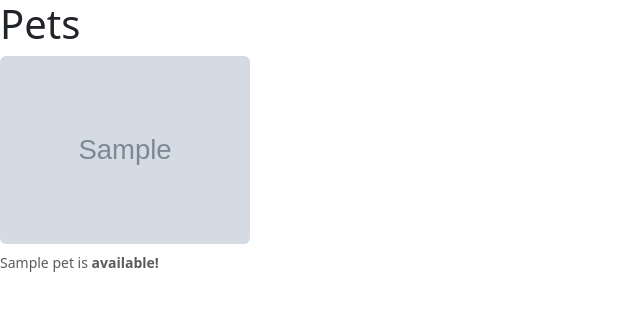
After one commit to RQuicho/WTForms-Adoption_Agency_Exercise, a Flask app: template templates/pets_list.html in a window 1280 px wide. The commit adds this page. Shown: the top 311 px of the page, without its empty margins (0-640 px from the left). Run offline with Flask 2, Linux system fonts and the light colour scheme; the template is opened without the code that fills it: values that come from a table or form of the project are taken from there, others are empty; tables that the repository leaves empty hold one stand-in row (values such as "Sample post"); grey boxes marked "Sample" are stand-in pictures.

Commit message:
adding route that shows all pets

```diff
--- a/app.py
+++ b/app.py
@@ -1,6 +1,6 @@
 from flask import Flask, request, render_template, redirect, flash, session
 from flask_debugtoolbar import DebugToolbarExtension
-from models import db, connect_db
+from models import db, connect_db, Pet
 
 
 app = Flask(__name__)
@@ -13,3 +13,11 @@ app.config['DEBUG_TB_INTERCEPT_REDIRECTS'] = False
 debug = DebugToolbarExtension(app)
 
 connect_db(app)
+
+@app.route('/')
+def list_all_pets():
+    """Show list of all pets"""
+
+    pets = Pet.query.all()
+
+    return render_template('pets_list.html', pets=pets)
--- a/templates/base.html
+++ b/templates/base.html
@@ -4,10 +4,13 @@
   <meta charset="UTF-8">
   <meta http-equiv="X-UA-Compatible" content="IE=edge">
   <meta name="viewport" content="width=device-width, initial-scale=1.0">
+  <link href="https://cdn.jsdelivr.net/npm/bootstrap@5.3.0-alpha3/dist/css/bootstrap.min.css" rel="stylesheet" integrity="sha384-KK94CHFLLe+nY2dmCWGMq91rCGa5gtU4mk92HdvYe+M/SXH301p5ILy+dN9+nJOZ" crossorigin="anonymous">
+
   <title>{% block title %} TITLE {% endblock %}</title>
 </head>
 <body>
   {% block content %} CONTENT {% endblock %}
 
+  <script src="https://cdn.jsdelivr.net/npm/bootstrap@5.3.0-alpha3/dist/js/bootstrap.bundle.min.js" integrity="sha384-ENjdO4Dr2bkBIFxQpeoTz1HIcje39Wm4jDKdf19U8gI4ddQ3GYNS7NTKfAdVQSZe" crossorigin="anonymous"></script>
 </body>
 </html>
--- /dev/null
+++ b/templates/pets_list.html
@@ -0,0 +1,23 @@
+{% extends 'base.html' %}
+
+{% block title %} All Pets {% endblock %}
+
+{% block content %}
+
+<h1>Pets</h1>
+
+{% for pet in pets %}
+
+    <figure class="figure">
+        <img src="{{pet.photo_url}}" class="figure-img img-fluid rounded"  alt="Profile image of {{pet.name}}" width="250">
+        {% if pet.available %}
+            <figcaption class="figure-caption">{{pet.name}} is <strong>available!</strong></figcaption>
+        {% else %}
+            <figcaption class="figure-caption">{{pet.name}} is not available.</figcaption>
+        {% endif %}
+    </figure>
+
+{% endfor %}
+
+
+{% endblock %}
```
